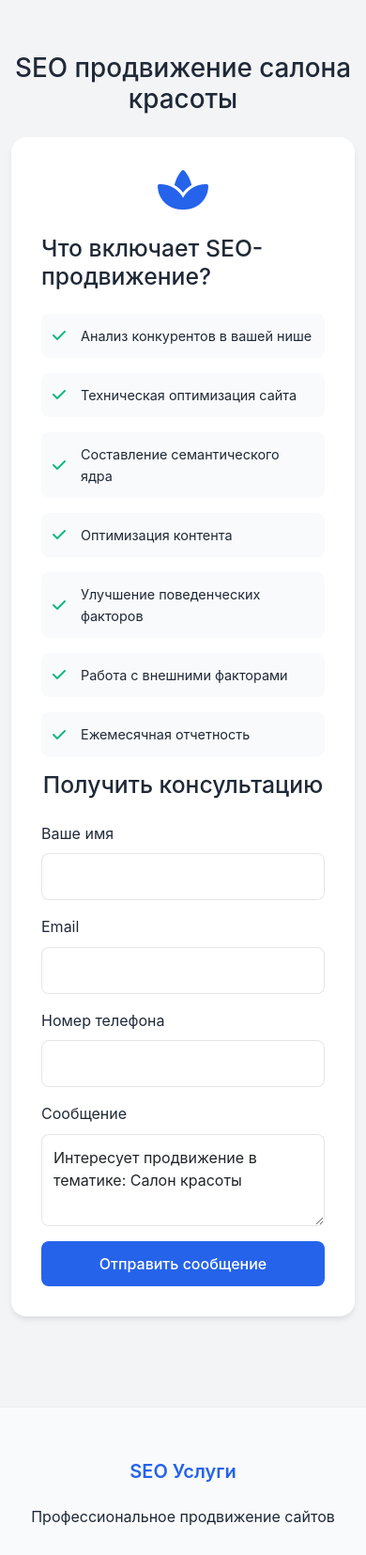
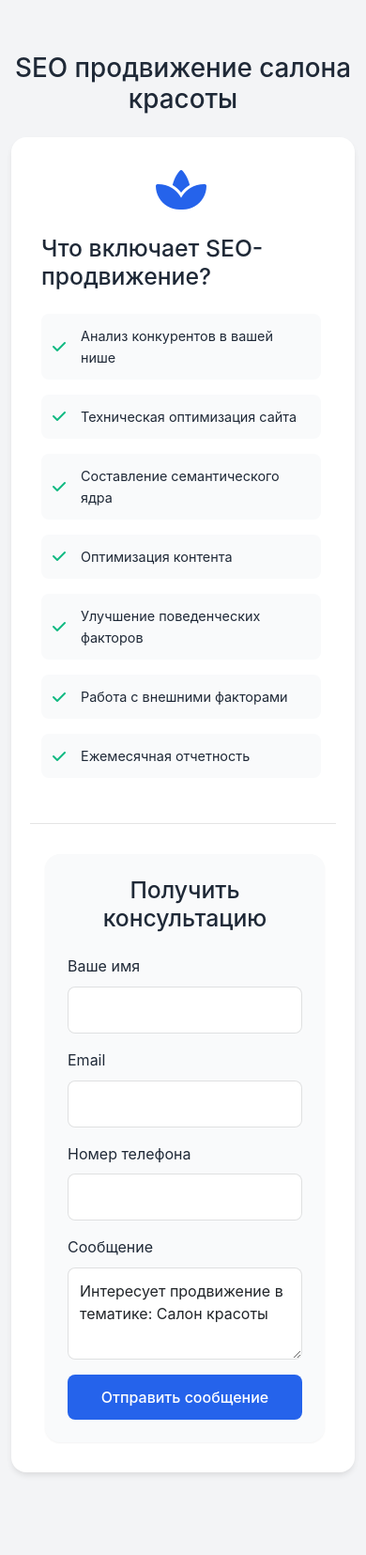
Before and after one commit to MiPolynsky/SeoMaster_1, a Flask app: page /industry/beauty in a window 390 px wide. Shown: the part 158-1813 px from the top of the page at 94% size. Run offline with Flask 3, Linux system fonts and the light colour scheme; data comes from the database, SQL or seed files in the repository.

Commit message:
Agent query: Проверьте, пожалуйста, как выглядит разделение между блоком SEO-услуг и формой обратной связи на страницах с отраслевым опытом. Удобно ли заполнять форму?
Improve layout of first slide: separate feedback form and content blocks.

Screenshot: https://storage.googleapis.com/screenshot-production-us-central1/74f28105-0b3e-4dca-973e-8a69c1d6d330/ed2c9e01-15a4-4729-8b79-065570ac7200.jpg

```diff
--- a/static/css/style.css
+++ b/static/css/style.css
@@ -341,10 +341,41 @@ body {
     transform: scale(1.1);
 }
 
+
 /* Add responsive styles after line 342 */
 
-/* Mobile responsive styles */
+.service-content .col-md-6:first-child {
+    border-right: 1px solid rgba(0,0,0,0.1);
+    padding-right: 2rem;
+}
+
+.service-content .col-md-6:last-child {
+    padding-left: 2rem;
+}
+
+.contact-form-section {
+    background: var(--gray-light);
+    padding: 2rem;
+    border-radius: 1rem;
+    box-shadow: var(--shadow-sm);
+}
+
 @media (max-width: 768px) {
+    .service-content .col-md-6:first-child {
+        border-right: none;
+        border-bottom: 1px solid rgba(0,0,0,0.1);
+        padding-right: 1rem;
+        padding-bottom: 2rem;
+        margin-bottom: 2rem;
+    }
+
+    .service-content .col-md-6:last-child {
+        padding-left: 1rem;
+    }
+
+    .contact-form-section {
+        padding: 1.5rem;
+    }
     .hero-section {
         padding: 3rem 0;
     }
```
